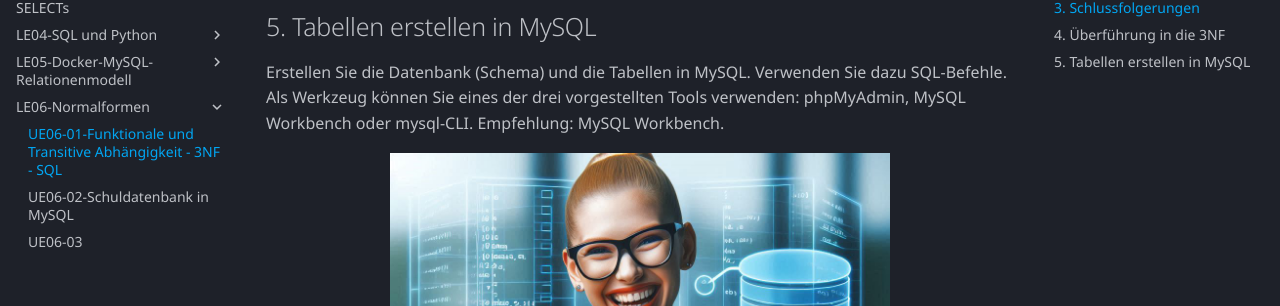
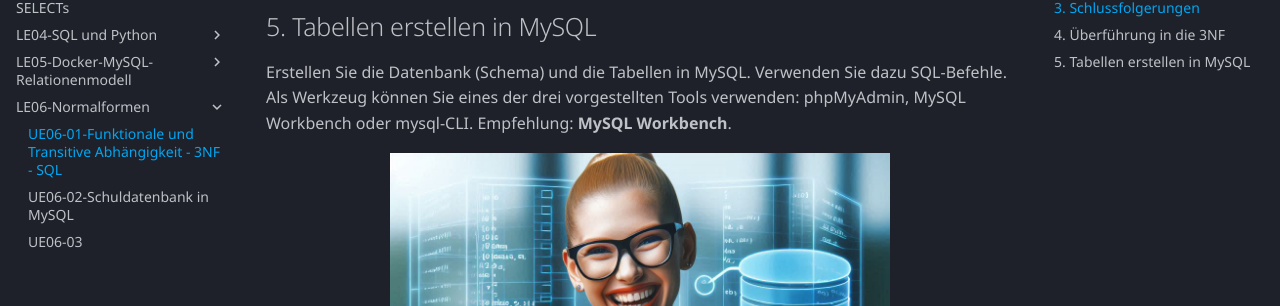
Before and after one commit to tjaeggi/btw2201_databases, an MkDocs documentation site: the page built from docs/le06/ue06-01.md, in a window 1280 px wide and 900 px high, scrolled down 1685 px. Shown: the part 199-505 px from the top of the window. Built offline with MkDocs 1.6.1 and Material for MkDocs 9.7.7, drawn with Linux system fonts in a browser that asks for light colours; some web fonts are replaced.

Commit message:
Sun Oct 27 12:57:36 AM CEST 2024

```diff
--- a/docs/le06/ue06-01.md
+++ b/docs/le06/ue06-01.md
@@ -59,7 +59,7 @@ Welche Merkmale sind transitiv abhängig von ID_Mitarbeiter? Begründung?
 Überführen Sie die Tabelle Abteilungsmitarbeiter in die 3NF.
 
 ## 5. Tabellen erstellen in MySQL
-Erstellen Sie die Datenbank (Schema) und die Tabellen in MySQL. Verwenden Sie dazu SQL-Befehle. Als Werkzeug können Sie eines der drei vorgestellten Tools verwenden: phpMyAdmin, MySQL Workbench oder mysql-CLI. Empfehlung: MySQL Workbench.
+Erstellen Sie die Datenbank (Schema) und die Tabellen in MySQL. Verwenden Sie dazu SQL-Befehle. Als Werkzeug können Sie eines der drei vorgestellten Tools verwenden: phpMyAdmin, MySQL Workbench oder mysql-CLI. Empfehlung: **MySQL Workbench**.
 
 
 
```
